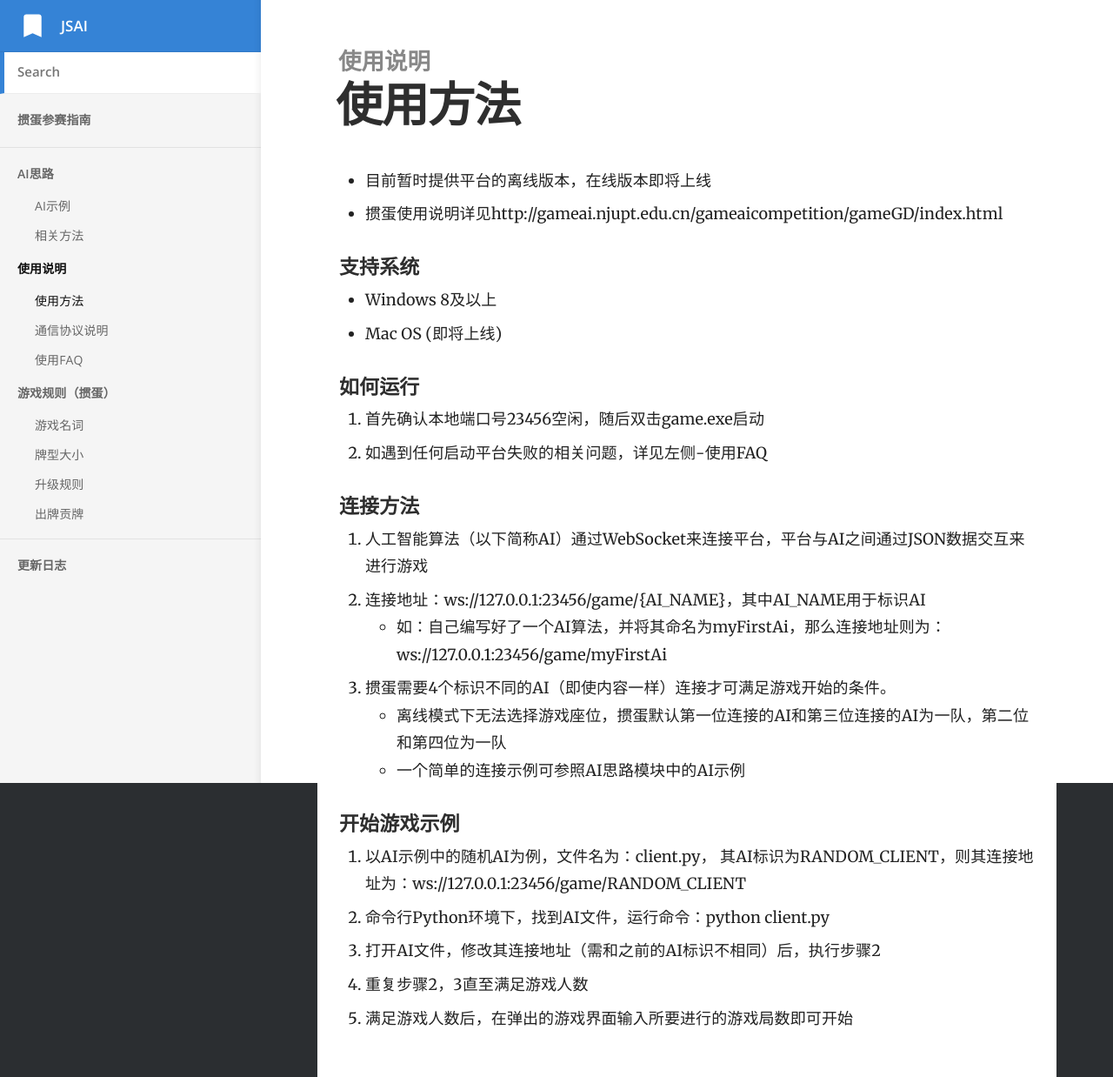
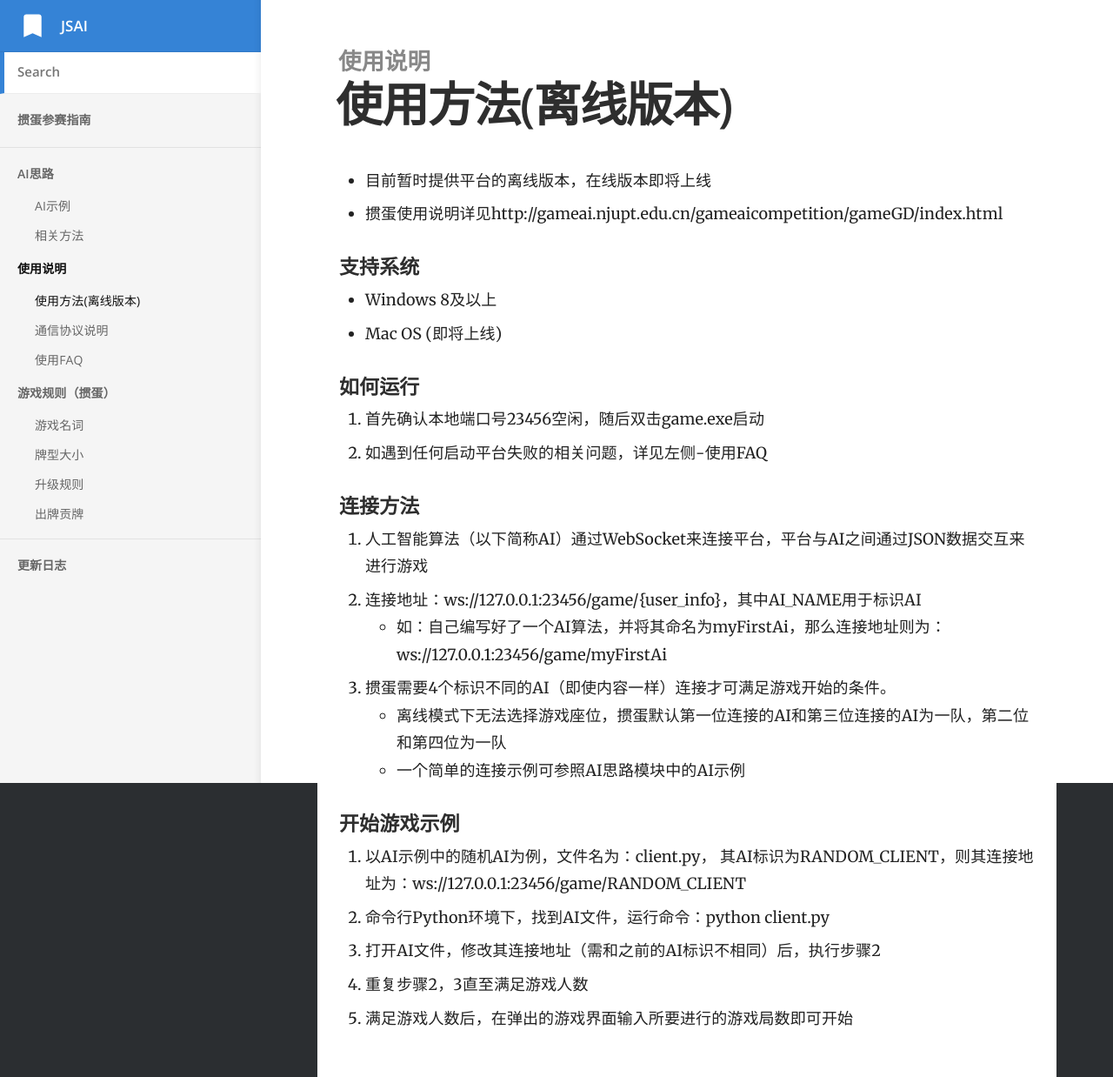
Before and after one commit to njuptGD/njuptGD.github.io, a Jekyll site: the page built from _docs/使用说明（离线版本）/使用方法.md, in a window 1280 px wide. Shown: the whole page at 87% size. Built offline with Jekyll 4.4.1, drawn with Linux system fonts in a browser that asks for light colours.

Commit message:
2020.09.09

```diff
--- a/_docs/使用说明（离线版本）/使用方法.md
+++ b/_docs/使用说明（离线版本）/使用方法.md
@@ -1,5 +1,5 @@
 ---
-title: 使用方法
+title: 使用方法(离线版本)
 category: 使用说明
 order: 1
 ---
@@ -25,7 +25,7 @@ order: 1
 #### 连接方法
 
 1. 人工智能算法（以下简称AI）通过WebSocket来连接平台，平台与AI之间通过JSON数据交互来进行游戏
-2. 连接地址：ws://127.0.0.1:23456/game/{AI\_NAME}，其中AI_NAME用于标识AI
+2. 连接地址：ws://127.0.0.1:23456/game/{user\_info}，其中AI_NAME用于标识AI
    + 如：自己编写好了一个AI算法，并将其命名为myFirstAi，那么连接地址则为：ws://127.0.0.1:23456/game/myFirstAi
 3. 掼蛋需要4个标识不同的AI（即使内容一样）连接才可满足游戏开始的条件。
    + 离线模式下无法选择游戏座位，掼蛋默认第一位连接的AI和第三位连接的AI为一队，第二位和第四位为一队
```
